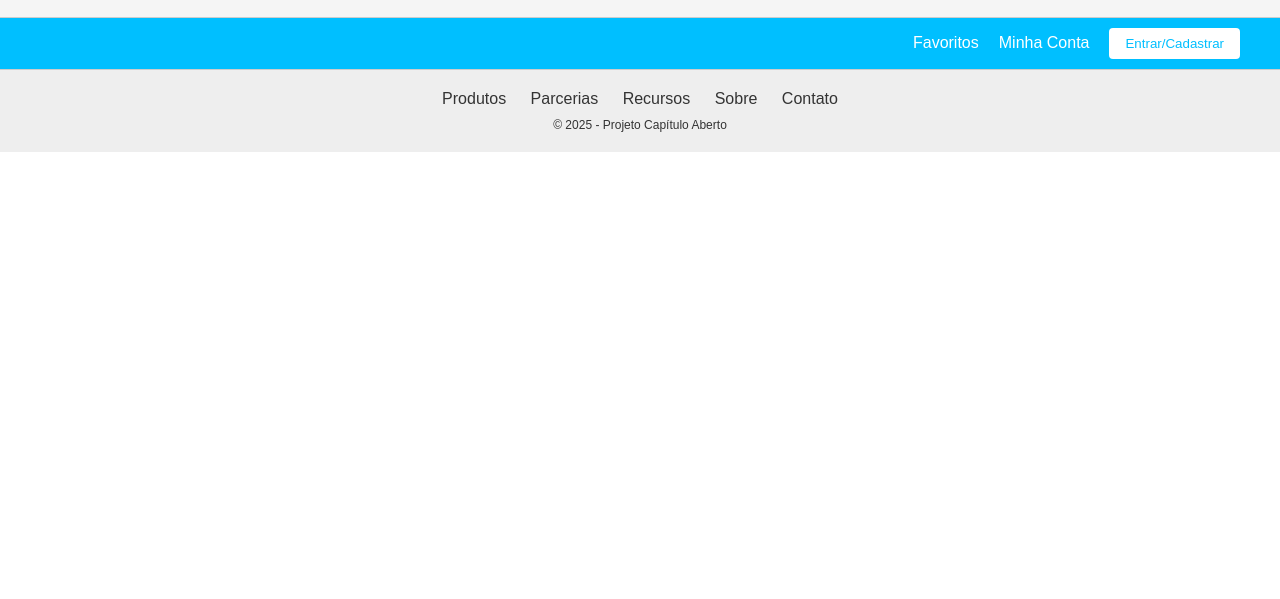
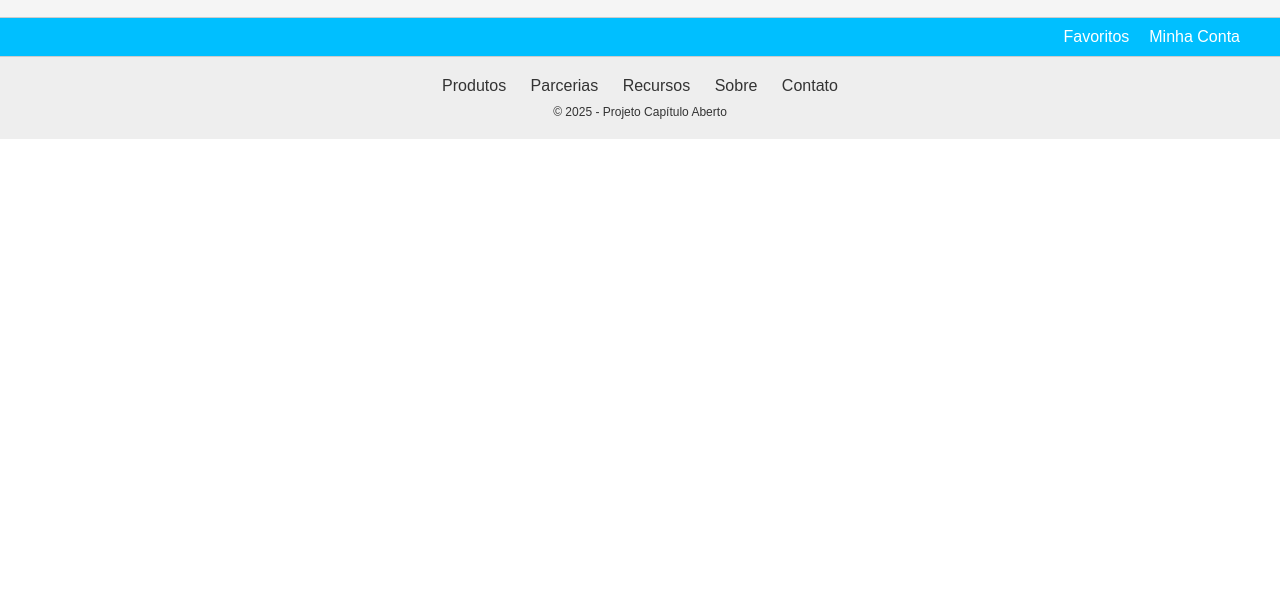
Before and after one commit to Leafar8/prototipo_capitulo_aberto, a plain HTML site: page prototipo capitulo aberto/public/buscar.html in a window 1280 px wide. Shown: the part 201-800 px from the top of the page. Drawn offline with Linux system fonts and the light colour scheme.

Commit message:
Commit via upload files

```diff
--- a/prototipo capitulo aberto/public/buscar.html
+++ b/prototipo capitulo aberto/public/buscar.html
@@ -24,7 +24,6 @@
     <div class="menu">
       <a href="favoritos.html">Favoritos</a>
       <a href="minha_conta.html">Minha Conta</a>
-      <button>Entrar/Cadastrar</button>
     </div>
   </header>
 
```
Also changed, not shown: prototipo capitulo aberto/public/cadastro.html (+0 -1 lines), prototipo capitulo aberto/public/favoritos.html (+0 -1 lines), prototipo capitulo aberto/public/livro.html (+0 -1 lines), prototipo capitulo aberto/public/minha_conta.html (+0 -1 lines).
